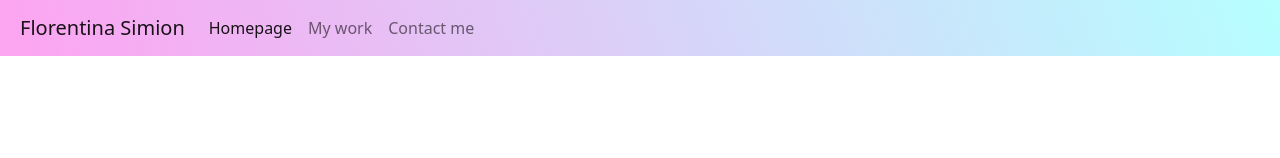
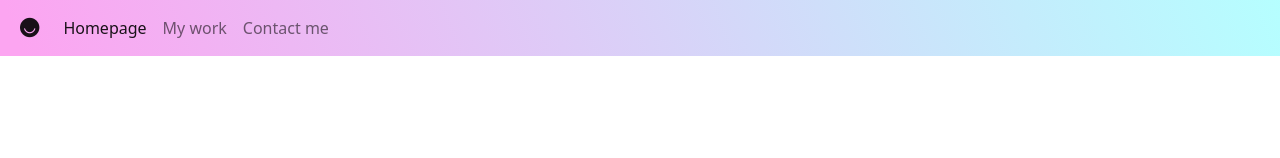
Before and after one commit to Latteflo/Personal-Project, a plain HTML site: page index.html in a window 1280 px wide. Shown: the top 158 px of the page. Drawn offline with nearby package versions, Linux system fonts and the light colour scheme.

Commit message:
Changed icon

```diff
--- a/index.html
+++ b/index.html
@@ -41,8 +41,8 @@
     >
       <div class="container-fluid">
         <a class="navbar-brand" href="index.html" title="homepage"
-          >Florentina Simion</a
-        >
+          ><i class="fab fa-ello"></i
+        ></a>
         <button
           class="navbar-toggler collapsed"
           type="button"
```
Also changed, not shown: contact.html (+1 -1 lines), my-work.html (+2 -2 lines).
